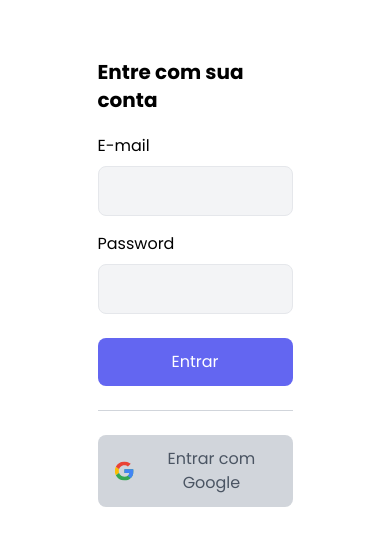
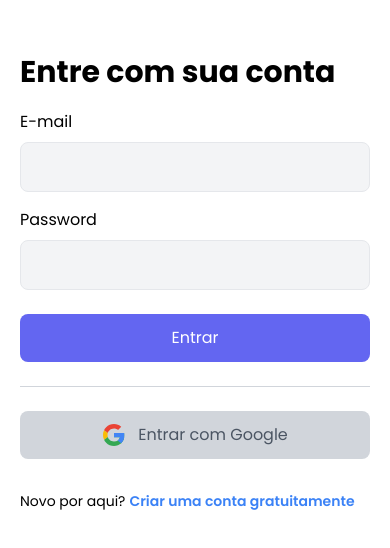
Before and after one commit to marcossabatini7/ion-dash-admin, a Next.js app: page /auth in a window 390 px wide. Shown: the part 140-688 px from the top of the page. Built offline with nearby package versions, Linux system fonts and the light colour scheme.

Commit message:
alternância ao logar

```diff
--- a/next.config.js
+++ b/next.config.js
@@ -1,6 +1,6 @@
 /** @type {import('next').NextConfig} */
 const nextConfig = {
-  reactStrictMode: true,
+  reactStrictMode: true
 }
 
 module.exports = nextConfig
--- a/src/data/context/AppContext.tsx
+++ b/src/data/context/AppContext.tsx
@@ -4,7 +4,7 @@
 const DEFAULT_THEME: Theme = 'dark'
 
 interface AppContextProps {
-  theme: Theme
+  theme?: Theme
   changeTheme?: () => void
   children?: ReactNode
 }
--- a/src/pages/auth.tsx
+++ b/src/pages/auth.tsx
@@ -16,9 +16,17 @@
   }
 
   return (
-    <div className="flex flex-col h-screen items-center justify-center">
-      <div className="w-1/2 ">
-        <h1 className="text-xl font-bold mb-5">
+    <div className="flex h-screen items-center justify-center">
+      <div className="hidden md:block md:w-1/2 lg:w-2/3">
+        {/* eslint-disable-next-line @next/next/no-img-element */}
+        <img
+          src="https://source.unsplash.com/random"
+          alt="Imagem da tela de autenticação"
+          className="h-screen w-full object-cover"
+        />
+      </div>
+      <div className="w-full md:w-1/2 m-10">
+        <h1 className="text-3xl font-bold mb-5">
           {mode === 'login'
             ? 'Entre com sua conta'
             : 'Cadastre-se na plataforma'}
@@ -56,6 +64,28 @@
           {GoogleIcon}
           Entrar com Google
         </button>
+
+        {mode === 'login' ? (
+          <p className="mt-8 text-sm">
+            Novo por aqui?
+            <a
+              className="text-blue-500 hover:text-blue-700 font-semibold cursor-pointer ml-1"
+              onClick={() => setMode('signup')}
+            >
+              Criar uma conta gratuitamente
+            </a>
+          </p>
+        ) : (
+          <p className="mt-8 text-sm">
+            Já faz parte da nossa comunidade?
+            <a
+              className="text-blue-500 hover:text-blue-700 font-semibold cursor-pointer ml-1"
+              onClick={() => setMode('login')}
+            >
+              Entre com suas credenciais
+            </a>
+          </p>
+        )}
       </div>
     </div>
   )
```
